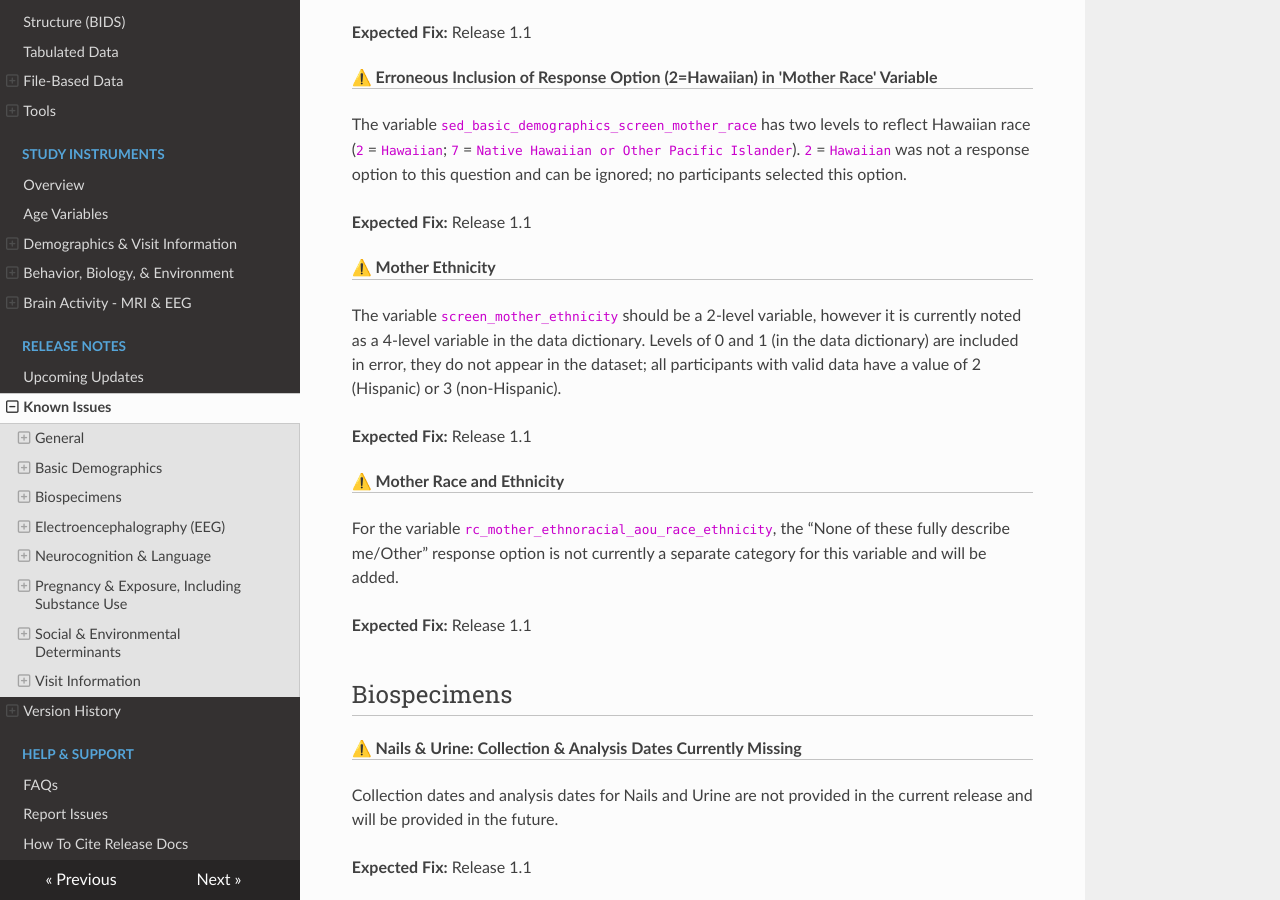
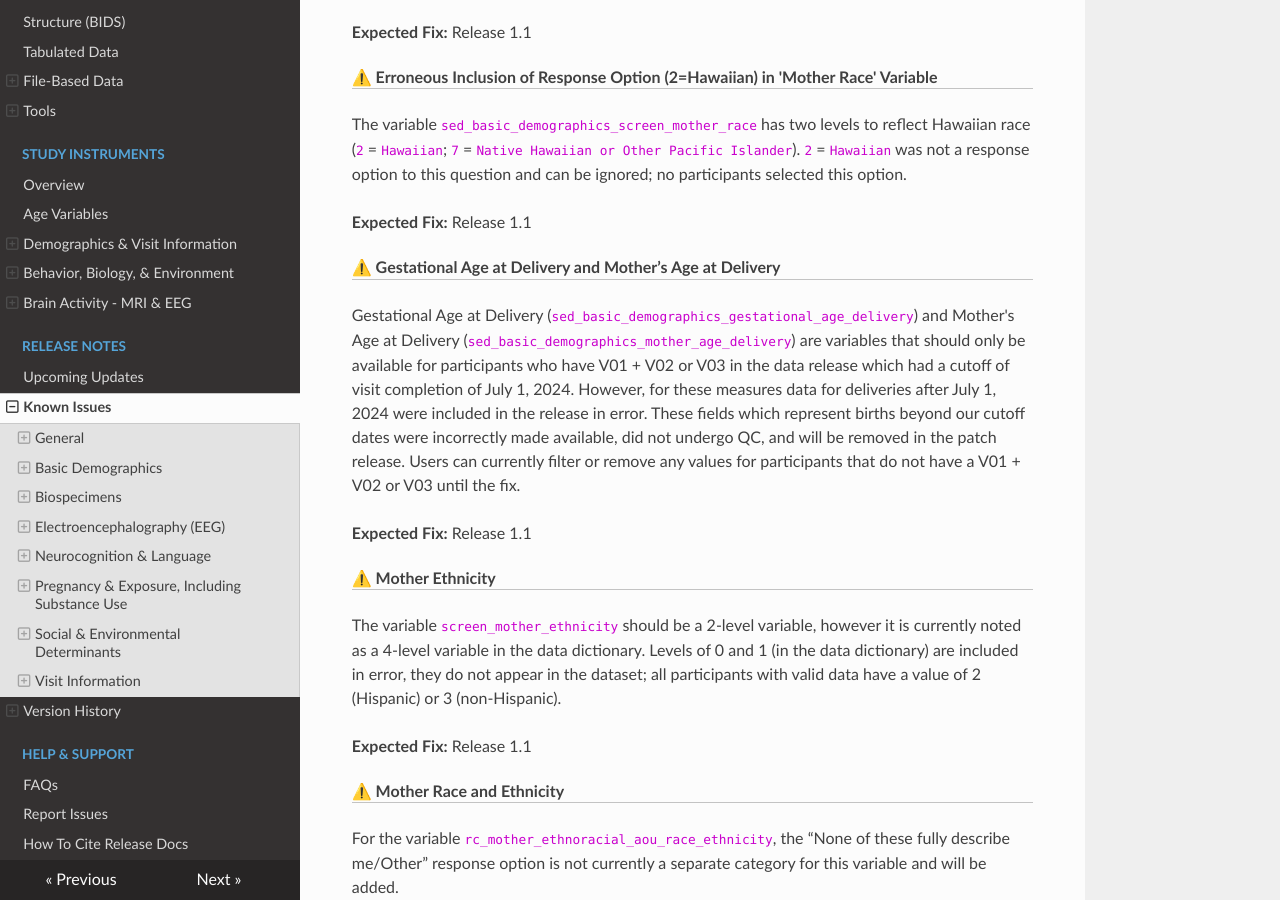
Before and after one commit to nbdc-datahub/hbcd-docs, an MkDocs documentation site: the page built from docs/changelog/knownissues.md, in a window 1280 px wide and 900 px high, scrolled down 973 px. Built offline with MkDocs 1.6.1, drawn with Linux system fonts in a browser that asks for light colours; nearby versions of some CDN libraries.

Commit message:
add new known issue

```diff
--- a/docs/changelog/knownissues.md
+++ b/docs/changelog/knownissues.md
@@ -15,6 +15,7 @@ Instruction text in the form's metadata is extracted programmatically from the m
 
 
 ## Basic Demographics
+
 ##### ⚠️ Duplicate Options for 'Mother Race' Variable
 The variable 'Mother Race' (`sed_basic_demographics_screen_mother_race`) has duplicate options for the selection of 'Black African American' (option #3). This option is not used for data entry, and instead the 'Black_or African American' option (option #5) should be used. No other variables are affected by this.
 
@@ -22,6 +23,12 @@ The variable 'Mother Race' (`sed_basic_demographics_screen_mother_race`) has dup
 
 ##### ⚠️ Erroneous Inclusion of Response Option (2=Hawaiian) in 'Mother Race' Variable
 The variable `sed_basic_demographics_screen_mother_race` has two levels to reflect Hawaiian race (`2` = `Hawaiian`; `7` = `Native Hawaiian or Other Pacific Islander`). `2` = `Hawaiian` was not a response option to this question and can be ignored; no participants selected this option.
+
+**Expected Fix:** Release 1.1
+
+##### ⚠️ Gestational Age at Delivery and Mother’s Age at Delivery
+
+Gestational Age at Delivery (`sed_basic_demographics_gestational_age_delivery`) and Mother's Age at Delivery (`sed_basic_demographics_mother_age_delivery`) are variables that should only be available for participants who have V01 + V02 or V03 in the data release which had a cutoff of visit completion of July 1, 2024. However, for these measures data for deliveries after July 1, 2024 were included in the release in error. These fields which represent births beyond our cutoff dates were incorrectly made available, did not undergo QC, and will be removed in the patch release. Users can currently filter or remove any values for participants that do not have a V01 + V02 or V03 until the fix.
 
 **Expected Fix:** Release 1.1
 
```
